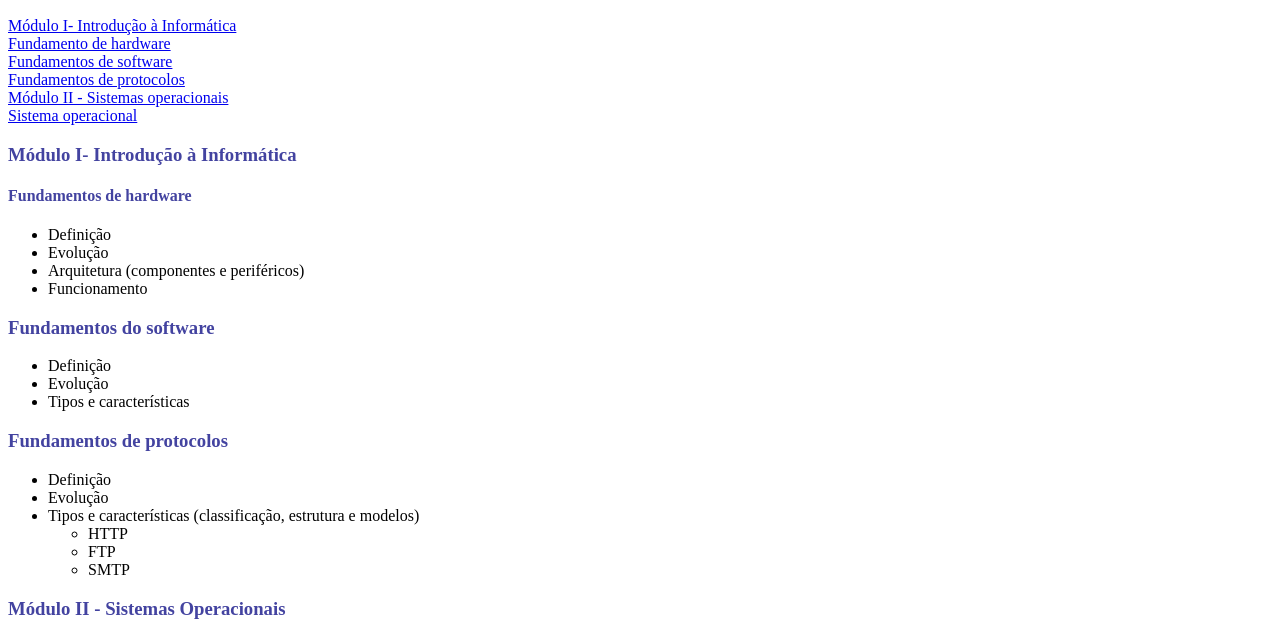
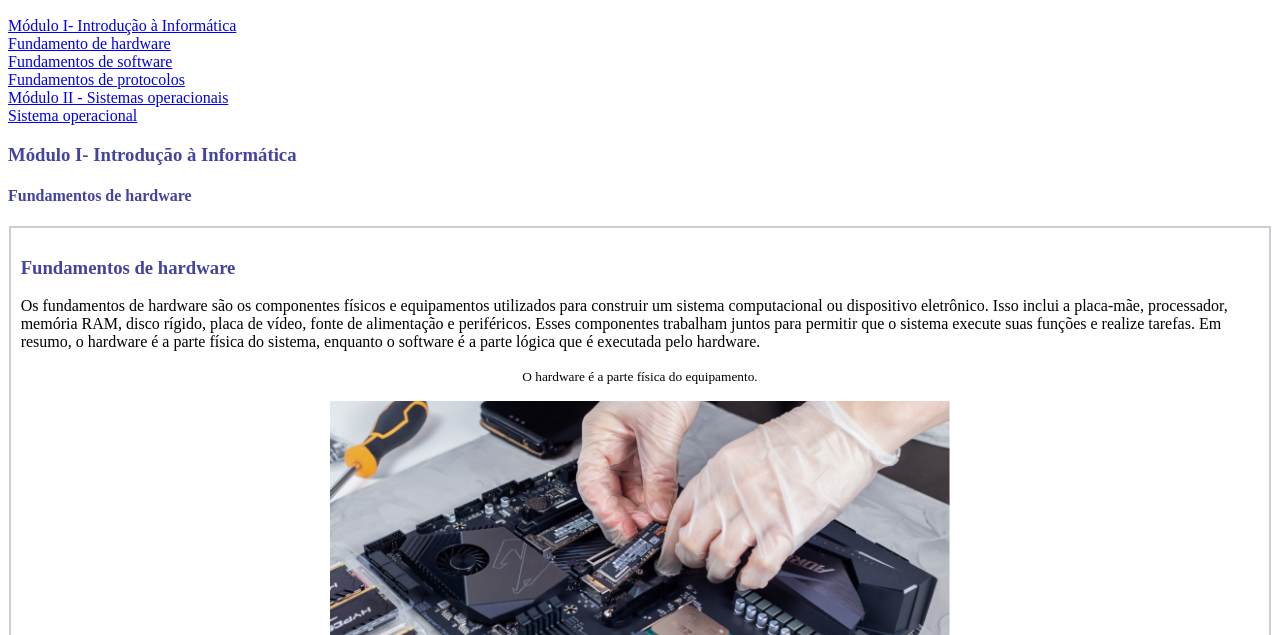
Before and after one commit to matheus046z/dftech-desafio1, a plain HTML site: page ApostilaInfoBasica/index.html in a window 1280 px wide. Shown: the part 242-877 px from the top of the page. Drawn offline with Linux system fonts and the light colour scheme.

Commit message:
Adiciona e estiliza card de conteúdo

```diff
--- a/ApostilaInfoBasica/index.html
+++ b/ApostilaInfoBasica/index.html
@@ -26,6 +26,14 @@
 
     <h3 id="ancora-modulo1">Módulo I- Introdução à Informática</h3>
     <h4 id ="ancora-fundamentos-hardware">Fundamentos de hardware </h4>
+    <div class="card">
+        <div class="card-body">
+          <h3 class="card-title">Fundamentos de hardware</h3>
+          <p class="card-text">Os fundamentos de hardware são os componentes físicos e equipamentos utilizados para construir um sistema computacional ou dispositivo eletrônico. Isso inclui a placa-mãe, processador, memória RAM, disco rígido, placa de vídeo, fonte de alimentação e periféricos. Esses componentes trabalham juntos para permitir que o sistema execute suas funções e realize tarefas. Em resumo, o hardware é a parte física do sistema, enquanto o software é a parte lógica que é executada pelo hardware.</p>
+        </div>
+        <p class="card-text"><small class="text-muted"> O hardware é a parte física do equipamento. </small></p>
+        <img class="card-img-bottom" src="Imagem\hardware.jpg" alt="Hardware" width="50%">
+      </div>
     <ul>
         <li>Definição</li>
         <li>Evolução</li>
@@ -119,9 +127,11 @@
             </ol>
     </ol>
 <!-- Cartoes utilizando a teoria do Flow -->
-    <div class="card">
+    <!-- <div class="card">
+        <div class="card-body">
         <p>Os fundamentos de hardware são os componentes físicos e equipamentos utilizados para construir um sistema computacional ou dispositivo eletrônico. Isso inclui a placa-mãe, processador, memória RAM, disco rígido, placa de vídeo, fonte de alimentação e periféricos. Esses componentes trabalham juntos para permitir que o sistema execute suas funções e realize tarefas. Em resumo, o hardware é a parte física do sistema, enquanto o software é a parte lógica que é executada pelo hardware.</p>
-    </div>
+        </div>
+    </div> -->
 
 <script>
     /*
--- a/ApostilaInfoBasica/styles.css
+++ b/ApostilaInfoBasica/styles.css
@@ -13,11 +13,22 @@ body{
      color: green;
  }
  .card{
-     width: 100%;
-     height: 200px;
-     border: solid 3px #F45326;
+    display:block;
+    flex-direction: column;
+    width: 98%;
+    margin-left: auto;
+    margin-right: auto;
+    border:solid 2px #ccced7;
+    padding: 10px;
+    text-align: center;
  }
-
+ .card-body{
+    display:block;
+    word-wrap: break-word;
+    text-align: left;
+    margin-left: auto;
+    margin-right: auto;
+ }
  /* img[src="Imagem\DFTechJpegFundoPretoTransparente.png"] {
     width: 2px;
     height: auto;
```
Also changed, not shown: ApostilaInfoBasica/Imagem/hardware.jpg (added).
